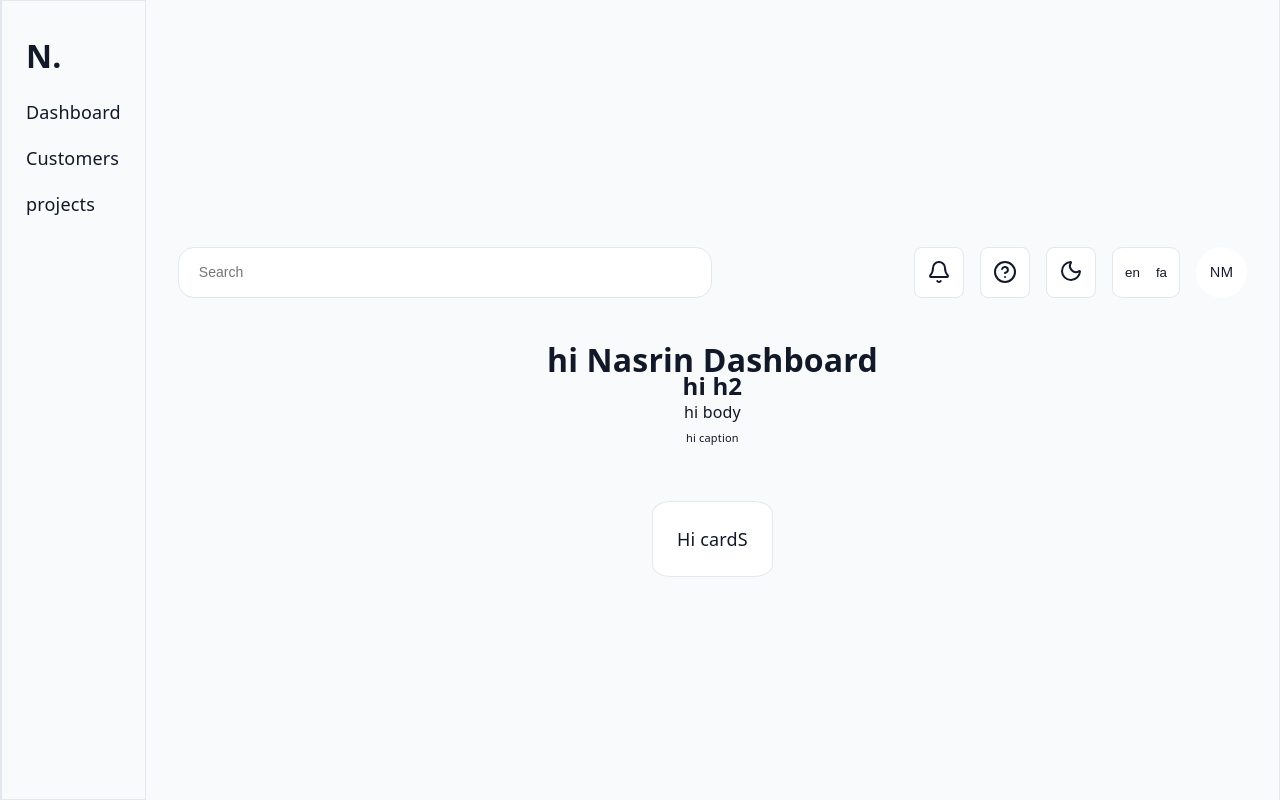
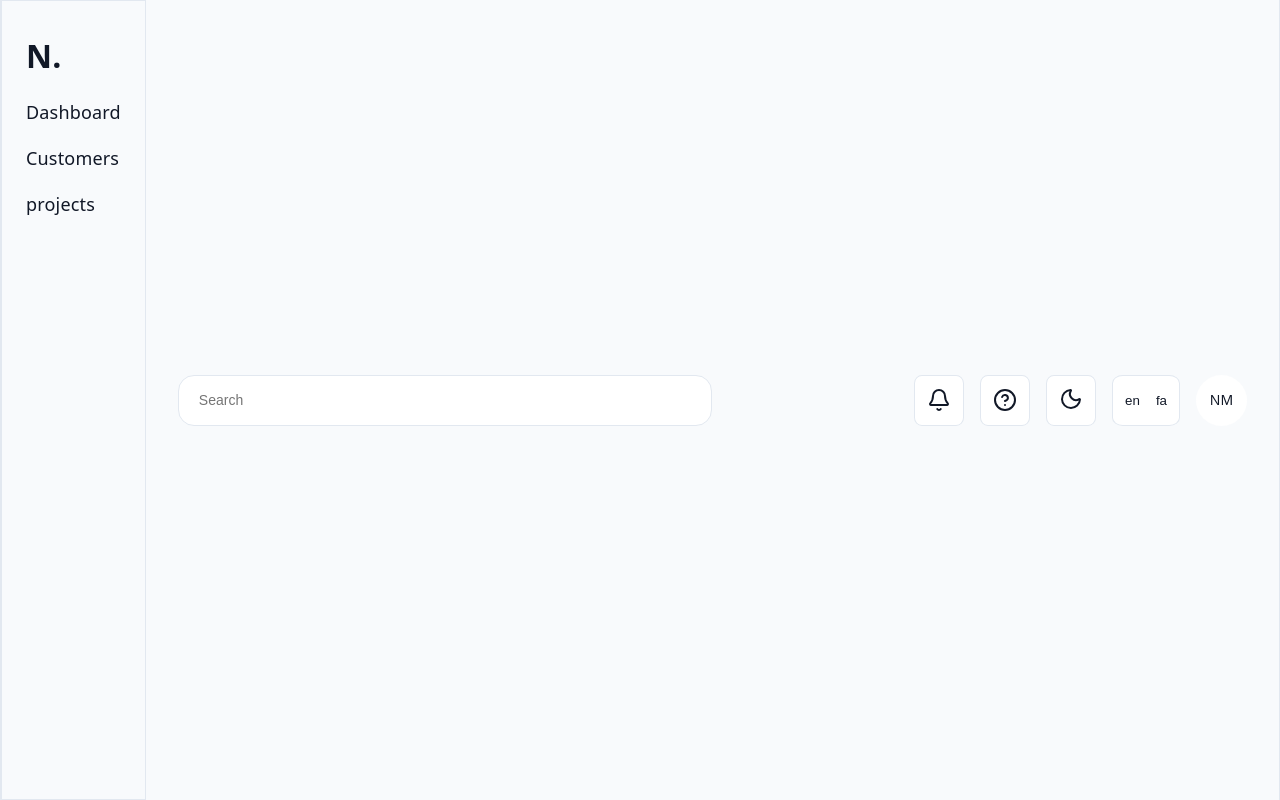
Before and after one commit to nasrin-moshayedi/CRM-Dashboard, a React (Vite) app: page / in a window 1280 px wide. Built offline with nearby package versions, Linux system fonts and the light colour scheme.

Commit message:
check email

```diff
--- a/src/pages/dashboard/index.tsx
+++ b/src/pages/dashboard/index.tsx
@@ -15,18 +15,7 @@ const Dashboard = ({setMenu, menu}: DashboardProps) => {
     return(
         <>
         <Header menu={menu} setMenu={setMenu} />
-        <div className="hero">
-          <Typography className={"h1"} > {t("hi-nasrin")}  {t("dashboard")}</Typography>
-          <Typography className={"h2"} > hi h2</Typography>
-          <Typography className={"body"} > hi body</Typography>
-          <Typography className={"caption"} > hi caption</Typography>
-        </div>
-        <div>
-        </div>
-        <Card >
-          Hi cardS
-        </Card>
-        </>
+       </>
     )
 }
 
```
